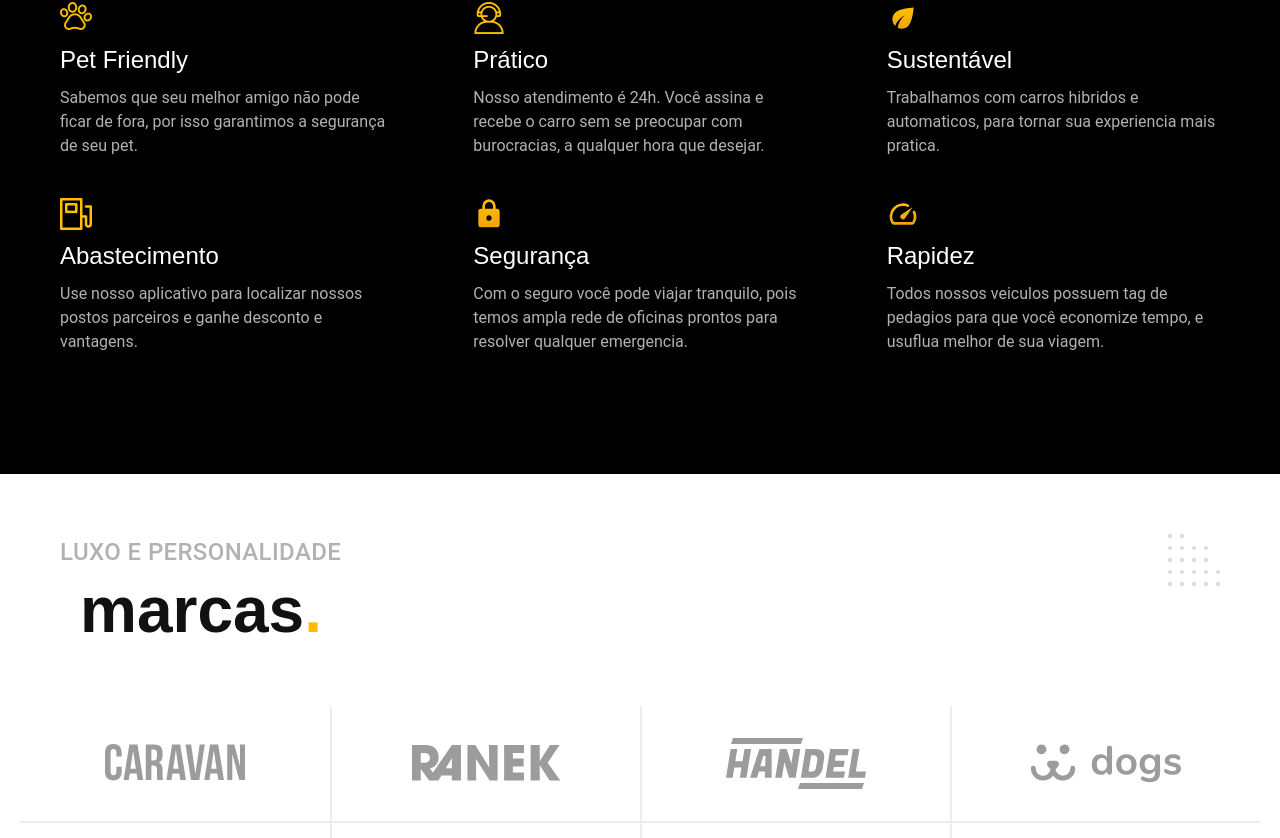
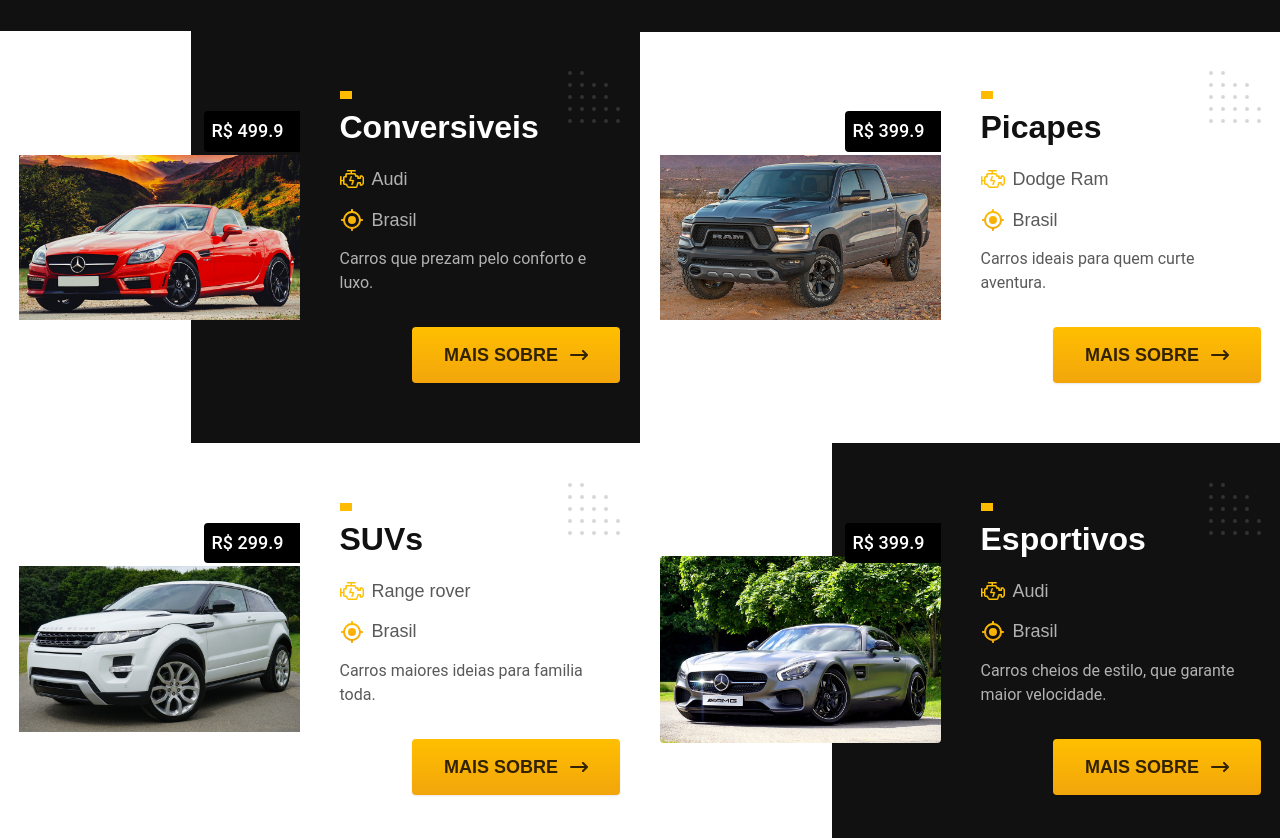
Before and after one commit to eduardo-marcondes/PI-DH-G2, a React (Create React App) app: page / in a window 1280 px wide. Shown: the part 1522-2360 px from the top of the page. Built offline with nearby package versions, Linux system fonts and the light colour scheme; the HTML template or start-up script is replaced by a standard one.

Commit message:
criação cards populares page home

```diff
--- a/src/App.css
+++ b/src/App.css
@@ -13,6 +13,7 @@
 @import "./css/home/introducao.css";
 @import "./css/home/parceiros.css";
 @import "./css/home/vantagens.css";
+@import "css/home/populares.css";
 
 /* carros */
 @import "./css/carros/carros-lista.css";
--- /dev/null
+++ b/src/css/home/populares.css
@@ -0,0 +1,37 @@
+.mais-alugados{
+    display: grid;
+    grid-template-columns: 1fr 1fr;
+    margin: -1px -1px;
+}
+
+.mais-alugados .carros-imagem{
+    align-items: center;
+}
+
+.carros-informacoes img{
+    width: 24px;
+    margin-right: 8px;
+}
+
+@media (max-width: 600px) {
+    .carros-informacoes{
+        grid-template-columns: 1fr;
+    }
+}
+
+@media (max-width: 480px) {
+    .mais-alugados{
+        display: flex;
+        flex-direction: column;
+    }
+    .mais-alugados .reverse{
+        display: flex;
+        flex-direction: column-reverse;
+    }
+}
+
+@media (min-width: 1024px){
+    .carros-informacoes p{
+        padding-top: 15px;
+    }
+}
--- a/src/pages/Home.js
+++ b/src/pages/Home.js
@@ -65,6 +65,121 @@
                         </Link>
                     </li>
                 </ul>
+            </article>
+
+            <article className="populares">
+                <div className="titulo-bg">
+                    <div className="titulo container">
+                        <p className="font-2-l-b cor-5">os mais alugados de nossa frota</p>
+                        <h1 className="container font-1-xxl cor-0">populares<span className="cor-p1">.</span></h1>
+                    </div>
+                </div>
+
+                <div className="mais-alugados">
+                    <div>
+                        <div className="carros-bg">
+                            <div className="carros container">
+                                <div className="carros-imagem">
+                                    <img src="./img/carros/conversivel-1.png" alt="Modelo Conversivel"/>
+                                    <span className="font-2-m cor-0">R$ 499.9</span>
+                                </div>
+                                <div className="carros-informacoes">
+                                    <div>
+                                        <h2 className="font-1-xl cor-0">Conversiveis</h2>
+                                        <ul className="font-1-m cor-5">
+                                            <li>
+                                                <img src="./img/icones/motor.png" alt=""/>
+                                                Audi
+                                            </li>
+                                            <li>
+                                                <img src="./img/icones/rastreador.svg" alt=""/>
+                                                Brasil
+                                            </li>
+                                        </ul>
+                                        <p className="font-2-s cor-5">Carros que prezam pelo conforto e
+                                            luxo.</p>
+                                    </div>
+                                    <Link className="botao seta" to="/conversiveis">Mais Sobre</Link>
+                                </div>
+                            </div>
+                        </div>
+                        <div className="carros container">
+                            <div className="carros-imagem">
+                                <img src="./img/carros/suv-1.png" alt="Modelo Suvs"/>
+                                <span className="font-2-m cor-0">R$ 299.9</span>
+                            </div>
+                            <div className="carros-informacoes">
+                                <div>
+                                    <h2 className="font-1-xl">SUVs</h2>
+                                    <ul className="font-1-m cor-8">
+                                        <li>
+                                            <img src="./img/icones/motor.png" alt=""/>
+                                            Range rover
+                                        </li>
+                                        <li>
+                                            <img src="./img/icones/rastreador.svg" alt=""/>
+                                            Brasil
+                                        </li>
+                                    </ul>
+                                    <p className="font-2-s cor-8">Carros maiores ideias para familia toda.</p>
+                                </div>
+                                <Link className="botao seta" to="/suvs">Mais Sobre</Link>
+                            </div>
+                        </div>
+                    </div>
+                    <div className="reverse">
+                        <div className="carros container">
+                            <div className="carros-imagem">
+                                <img src="./img/carros/picape-1.png" alt="Modelo Picape"/>
+                                <span className="font-2-m cor-0">R$ 399.9</span>
+                            </div>
+                            <div className="carros-informacoes">
+                                <h2 className="font-1-xl">Picapes</h2>
+                                <div>
+                                    <ul className="font-1-m cor-8">
+                                        <li>
+                                            <img src="./img/icones/motor.png" alt=""/>
+                                            Dodge Ram
+                                        </li>
+                                        <li>
+                                            <img src="./img/icones/rastreador.svg" alt=""/>
+                                            Brasil
+                                        </li>
+                                    </ul>
+                                    <p className="font-2-s cor-8">Carros ideais para quem
+                                        curte aventura.</p>
+                                </div>
+                                <Link className="botao seta" to="/picapes">Mais Sobre</Link>
+                            </div>
+                        </div>
+                        <div className="carros-bg">
+                            <div className="carros container">
+                                <div className="carros-imagem">
+                                    <img src="./img/carros/esportivo-1.jpg" alt="Modelo Esportivo"/>
+                                    <span className="font-2-m cor-0">R$ 399.9</span>
+                                </div>
+                                <div className="carros-informacoes">
+                                    <div>
+                                        <h2 className="font-1-xl cor-0">Esportivos</h2>
+                                        <ul className="font-1-m cor-5">
+                                            <li>
+                                                <img src="./img/icones/motor.png" alt=""/>
+                                                Audi
+                                            </li>
+                                            <li>
+                                                <img src="./img/icones/rastreador.svg" alt=""/>
+                                                Brasil
+                                            </li>
+                                        </ul>
+                                        <p className="font-2-s cor-5">Carros cheios de estilo, que garante maior
+                                            velocidade.</p>
+                                    </div>
+                                    <Link className="botao seta" to="/esportivos">Mais Sobre</Link>
+                                </div>
+                            </div>
+                        </div>
+                    </div>
+                </div>
             </article>
 
             <article className="vantagens-bg">
```
